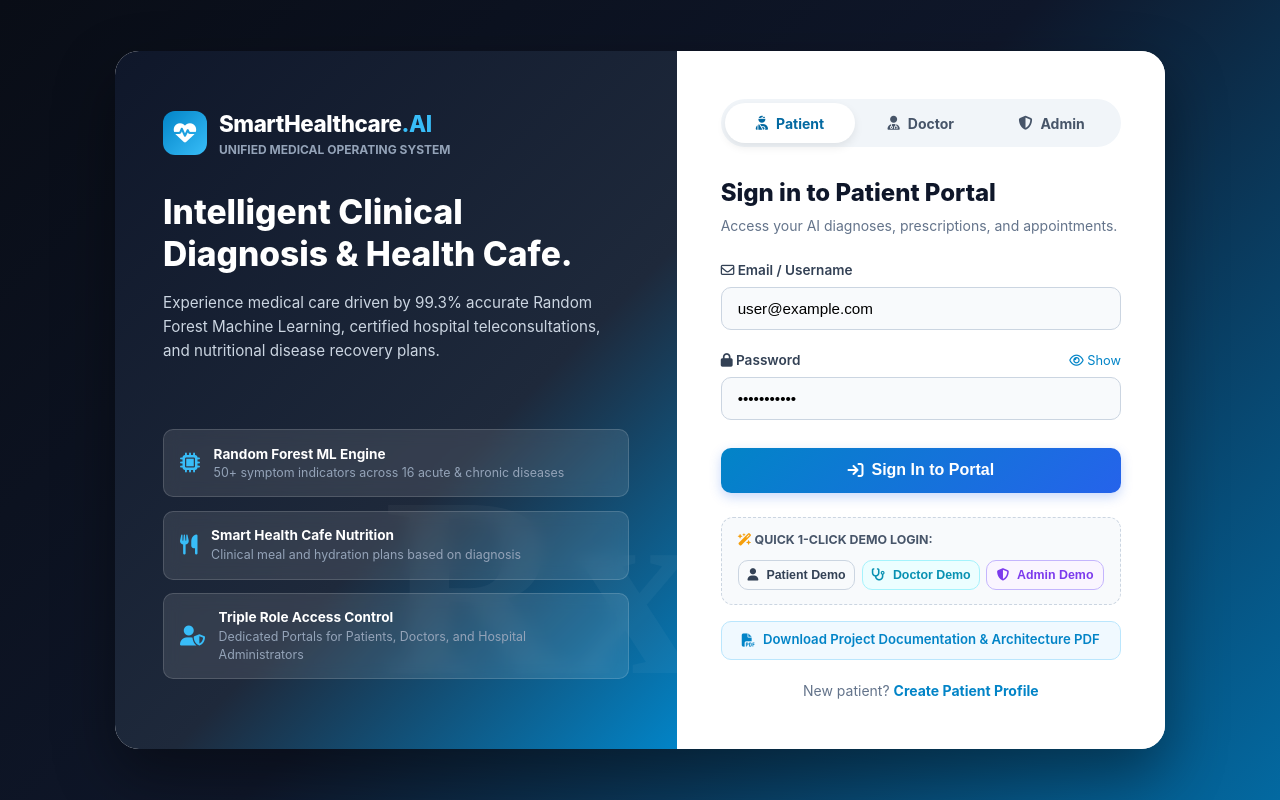
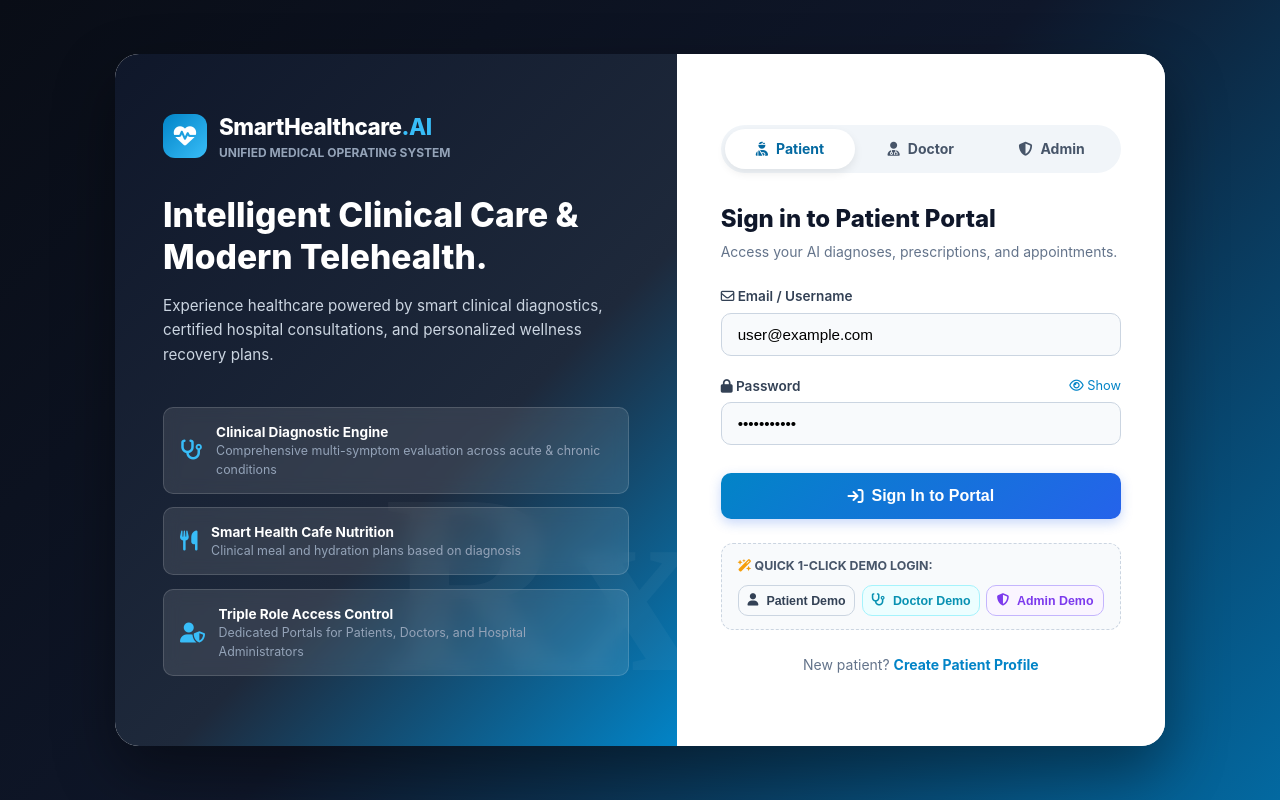
Before and after one commit to sravanthi9392-hub/SmartHealthCare, a Flask app: page / in a window 1280 px wide. Run offline with Flask 3, Linux system fonts and the light colour scheme.

Commit message:
Update login.html

```diff
--- a/templates/login.html
+++ b/templates/login.html
@@ -28,20 +28,20 @@
                 </div>
 
                 <h2 style="font-size: 2.1rem; font-weight: 800; line-height: 1.25; margin-bottom: 1rem;">
-                    Intelligent Clinical Diagnosis & Health Cafe.
+                    Intelligent Clinical Care & Modern Telehealth.
                 </h2>
                 <p style="color: #cbd5e1; font-size: 0.95rem; margin-bottom: 2.5rem; line-height: 1.6;">
-                    Experience medical care driven by 99.3% accurate Random Forest Machine Learning, certified hospital teleconsultations, and nutritional disease recovery plans.
+                    Experience healthcare powered by smart clinical diagnostics, certified hospital consultations, and personalized wellness recovery plans.
                 </p>
             </div>
 
             <!-- Floating Feature Pills -->
             <div>
                 <div class="floating-feature">
-                    <i class="fa-solid fa-microchip"></i>
+                    <i class="fa-solid fa-stethoscope"></i>
                     <div>
-                        <div style="font-weight: 700; color: white; font-size: 0.85rem;">Random Forest ML Engine</div>
-                        <div style="font-size: 0.775rem; color: #94a3b8;">50+ symptom indicators across 16 acute & chronic diseases</div>
+                        <div style="font-weight: 700; color: white; font-size: 0.85rem;">Clinical Diagnostic Engine</div>
+                        <div style="font-size: 0.775rem; color: #94a3b8;">Comprehensive multi-symptom evaluation across acute & chronic conditions</div>
                     </div>
                 </div>
 
@@ -134,13 +134,7 @@
                 </div>
             </div>
 
-            <div style="margin-top: 1rem; text-align: center;">
-                <a href="{{ url_for('download_project_pdf') }}" class="btn btn-outline" style="width: 100%; padding: 0.55rem; font-size: 0.825rem; color: #0284c7; border-color: #bae6fd; background: #f0f9ff; display: inline-flex; align-items: center; justify-content: center; gap: 0.5rem;" title="Download Technical Project Documentation & Architecture PDF">
-                    <i class="fa-solid fa-file-pdf"></i> Download Project Documentation & Architecture PDF
-                </a>
-            </div>
-
-            <div id="signupFooter" style="margin-top: 1.25rem; text-align: center; font-size: 0.875rem; color: #64748b;">
+            <div id="signupFooter" style="margin-top: 1.5rem; text-align: center; font-size: 0.875rem; color: #64748b;">
                 New patient? <a href="{{ url_for('signup') }}" style="font-weight: 700; color: #0284c7;">Create Patient Profile</a>
             </div>
         </div>
```
